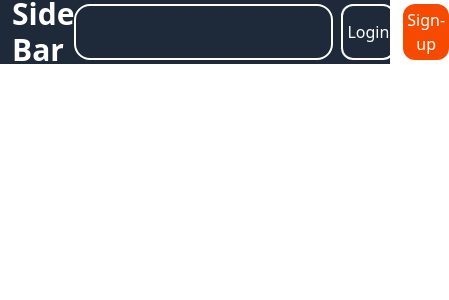
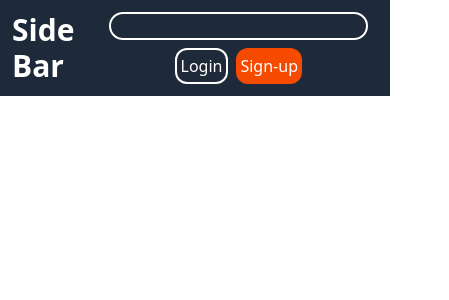
Before and after one commit to Foridul35962/Social-Media-Post, a React (Vite) app: page / in a window 390 px wide. Shown: the top 300 px of the page, 449 px wide, since content can reach past the window. Built offline with nearby package versions, Linux system fonts and the light colour scheme.

Commit message:
responsive header done

```diff
--- a/src/components/header.jsx
+++ b/src/components/header.jsx
@@ -1,6 +1,6 @@
 const header = () => {
     return (
-    <div className="h-16 w-full bg-gray-800 px-3 sm:p-0">
+        <div className="py-3 w-full bg-gray-800 px-3 sm:px-0">
             <div className="container mx-auto w-full h-full flex items-center justify-between text-white">
                 <div className="md:flex md:items-center md:gap-10 flex justify-between md:w-2/4">
                     <div className="text-3xl font-bold">Side Bar</div>
@@ -21,10 +21,12 @@ const header = () => {
                         </ul>
                     </div>
                 </div>
+                <div className="flex gap-2 flex-wrap justify-center">
+                    <input type="text" className="border-2 border-white px-3 rounded-2xl" />
                     <div className="flex gap-2">
-                <input type="text" className="border-2 border-white px-3 rounded-2xl"/>
                         <button className="border-2 p-1 rounded-xl cursor-pointer">Login</button>
                         <button className="bg-orange-600 p-1 rounded-xl cursor-pointer">Sign-up</button>
+                    </div>
                 </div>
             </div>
         </div>
```
Lines whose indentation alone changed are shown as unchanged.
